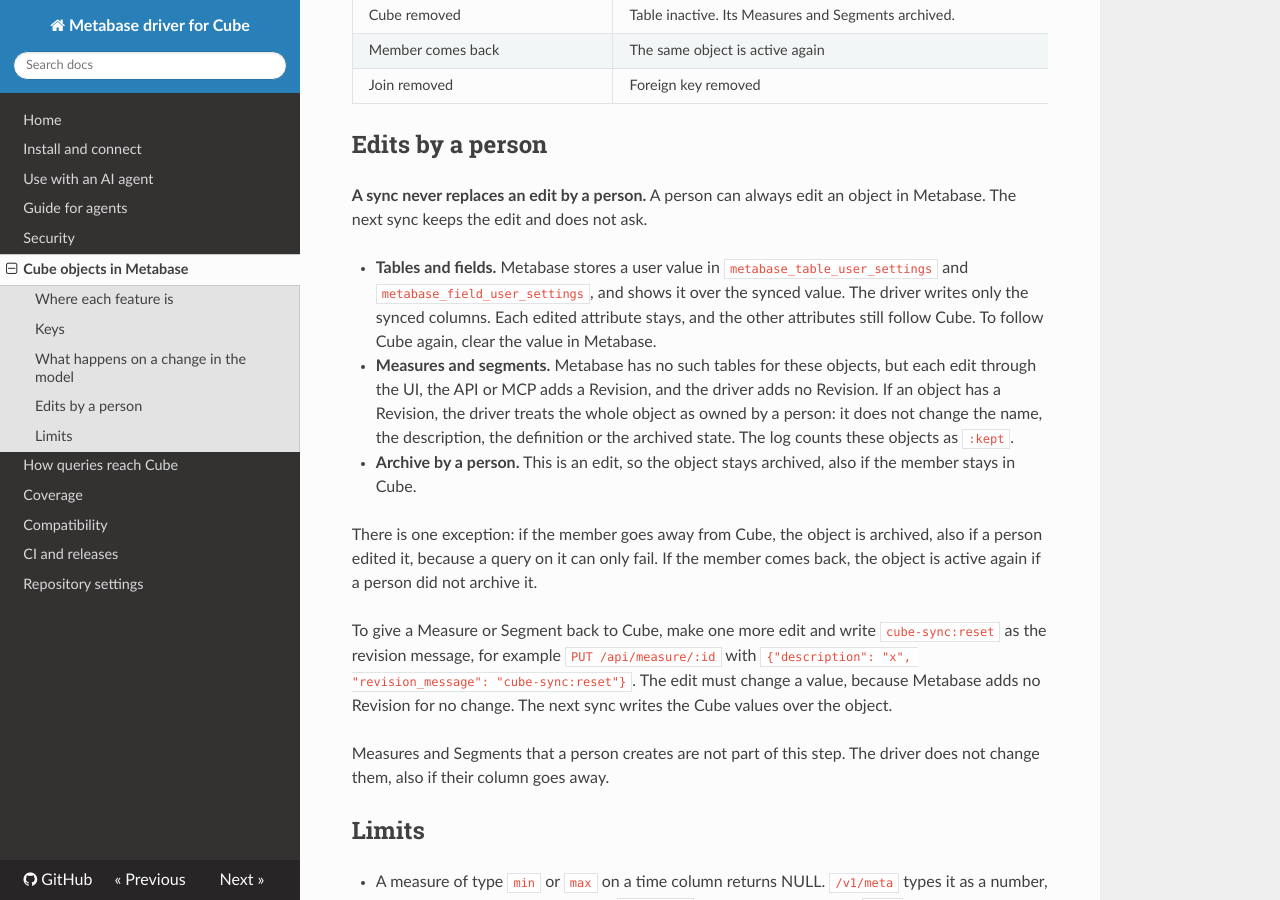
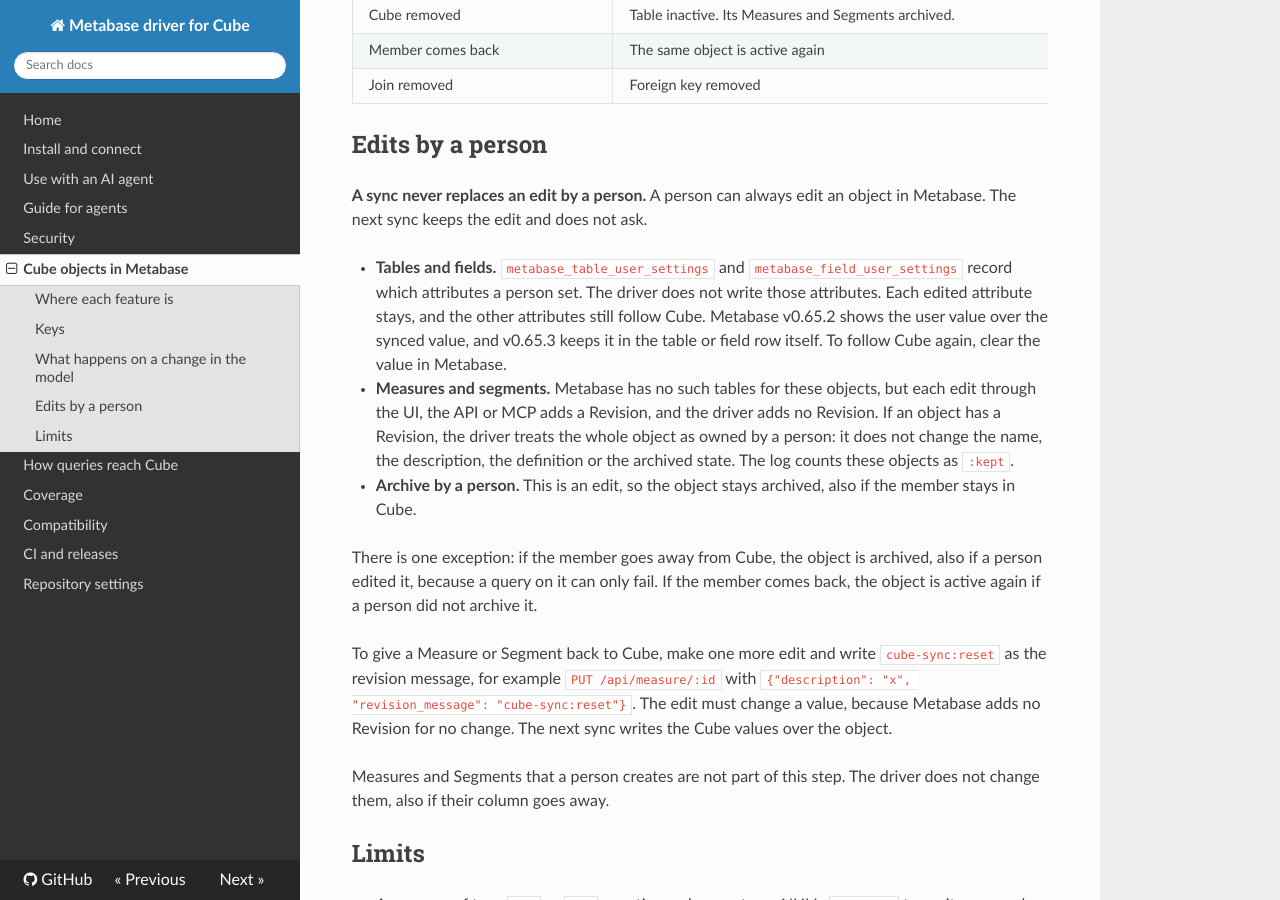
Before and after one commit to andrewkomkov/metabase-cube-driver, an MkDocs documentation site: the page built from docs/semantic-sync.md, in a window 1280 px wide and 900 px high, scrolled down 2100 px. Built offline with MkDocs 1.6.1, drawn with Linux system fonts in a browser that asks for light colours; nearby versions of some CDN libraries.

Commit message:
fix(semantic): leave the table and field columns that a person set

```diff
--- a/docs/semantic-sync.md
+++ b/docs/semantic-sync.md
@@ -65,10 +65,10 @@
 **A sync never replaces an edit by a person.** A person can always edit an object in Metabase. The next sync
 keeps the edit and does not ask.
 
-- **Tables and fields.** Metabase stores a user value in `metabase_table_user_settings` and
-  `metabase_field_user_settings`, and shows it over the synced value. The driver writes only the synced
-  columns. Each edited attribute stays, and the other attributes still follow Cube. To follow Cube again, clear the
-  value in Metabase.
+- **Tables and fields.** `metabase_table_user_settings` and `metabase_field_user_settings` record which
+  attributes a person set. The driver does not write those attributes. Each edited attribute stays, and the
+  other attributes still follow Cube. Metabase v0.65.2 shows the user value over the synced value, and v0.65.3
+  keeps it in the table or field row itself. To follow Cube again, clear the value in Metabase.
 - **Measures and segments.** Metabase has no such tables for these objects, but each edit through the UI, the API
   or MCP adds a Revision, and the driver adds no Revision. If an object has a Revision, the driver treats the whole object
   as owned by a person: it does not change the name, the description, the definition or the archived state. The log
```
Also changed, not shown: 1 other file.
